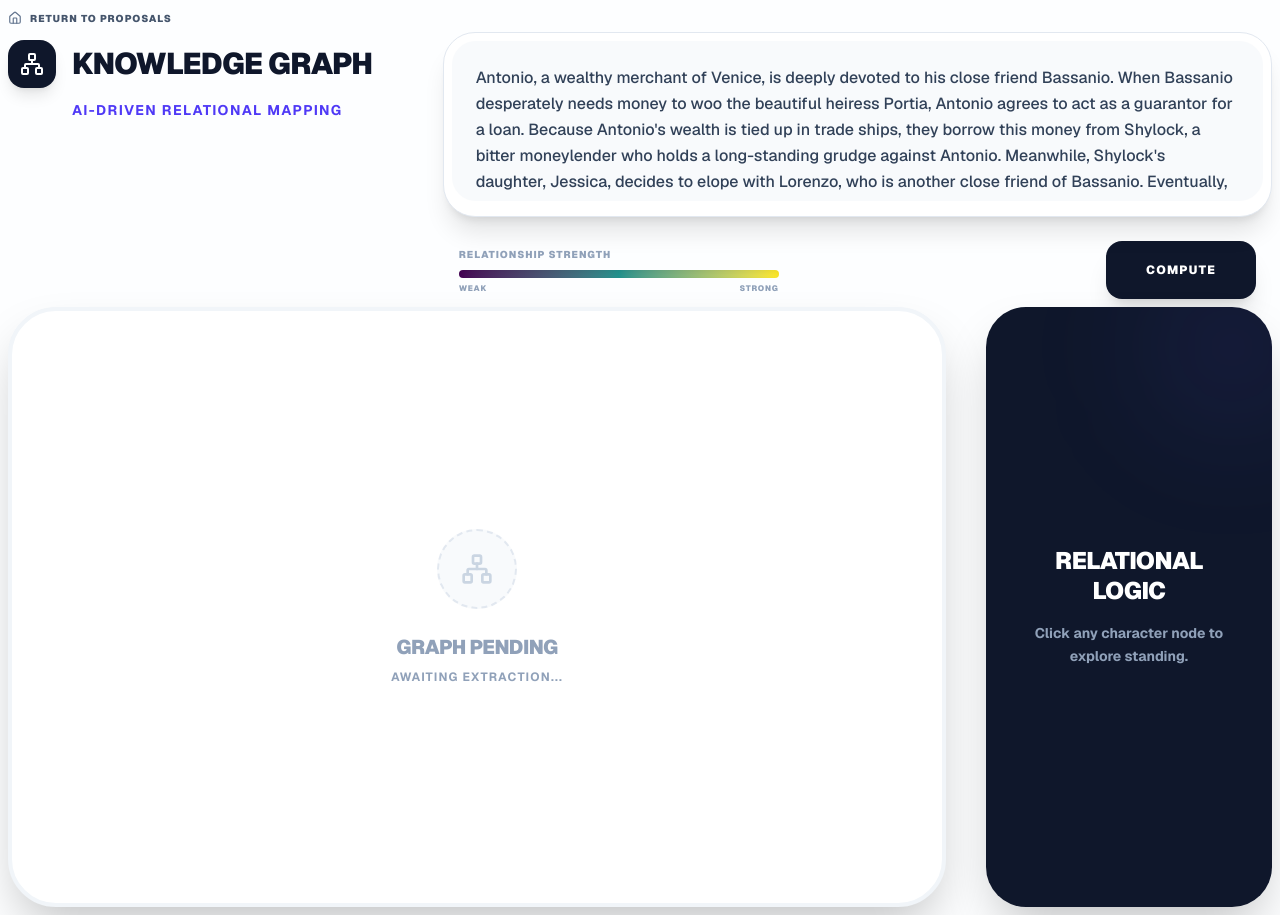
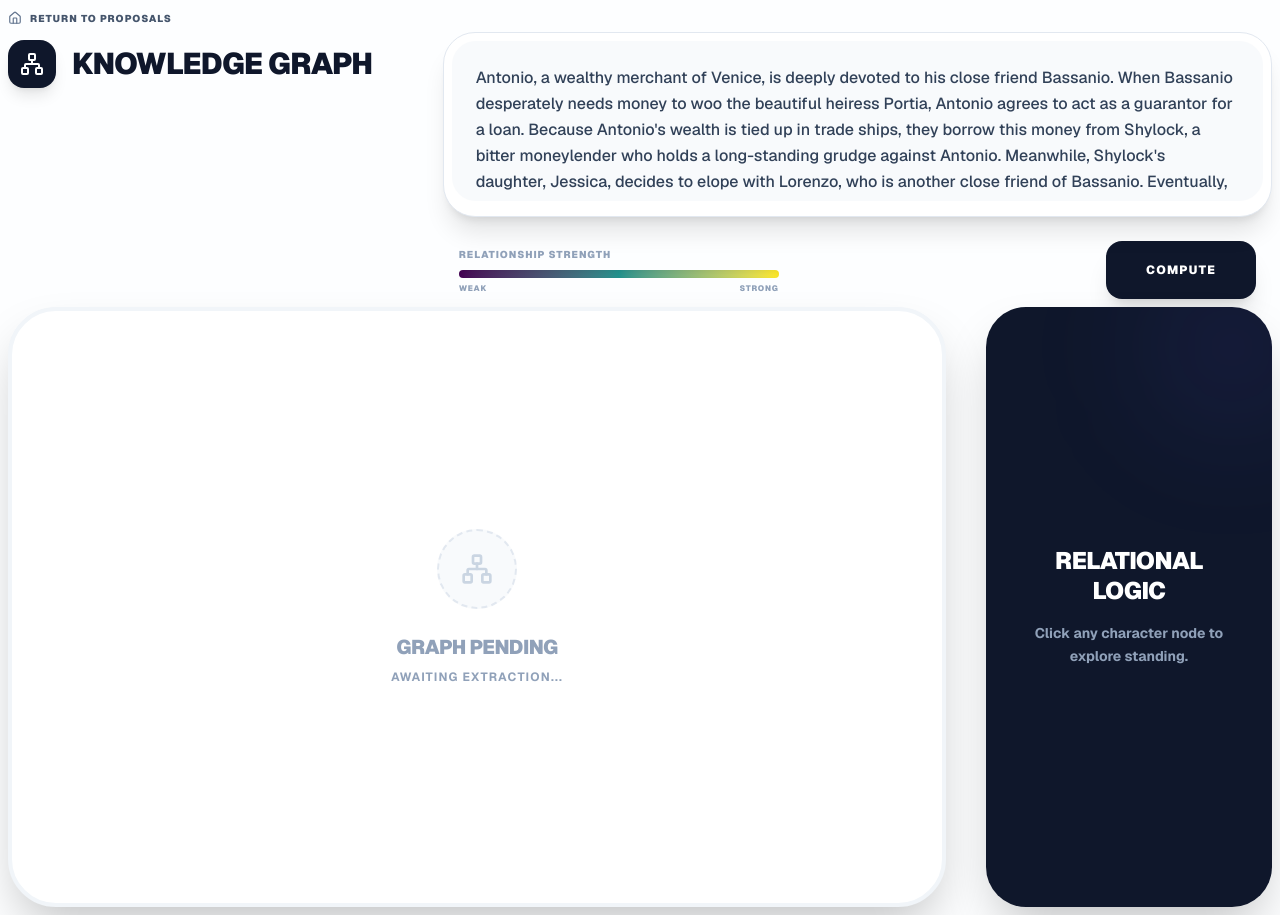
Before and after one commit to rupavathis/my-portfolio, a Next.js app: page /prototypes/knowledge-graph in a window 1280 px wide. Built offline with nearby package versions, Linux system fonts and the light colour scheme.

Commit message:
chore: remove AI-Driven Relational Mapping line

```diff
--- a/src/app/knowledge-graph/page.tsx
+++ b/src/app/knowledge-graph/page.tsx
@@ -225,7 +225,6 @@ function KnowledgeGraphContent() {
               <div className="w-12 h-12 rounded-2xl bg-slate-900 flex items-center justify-center shadow-lg"><Network className="w-6 h-6 text-white" /></div>
               <h1 className="text-3xl font-black text-slate-900 tracking-tight uppercase leading-none">Knowledge Graph</h1>
             </div>
-            <p className="text-sm text-indigo-600 font-bold uppercase tracking-widest ml-16">AI-Driven Relational Mapping</p>
           </header>
 
           <div className="lg:col-span-8 flex flex-col gap-6">
```
